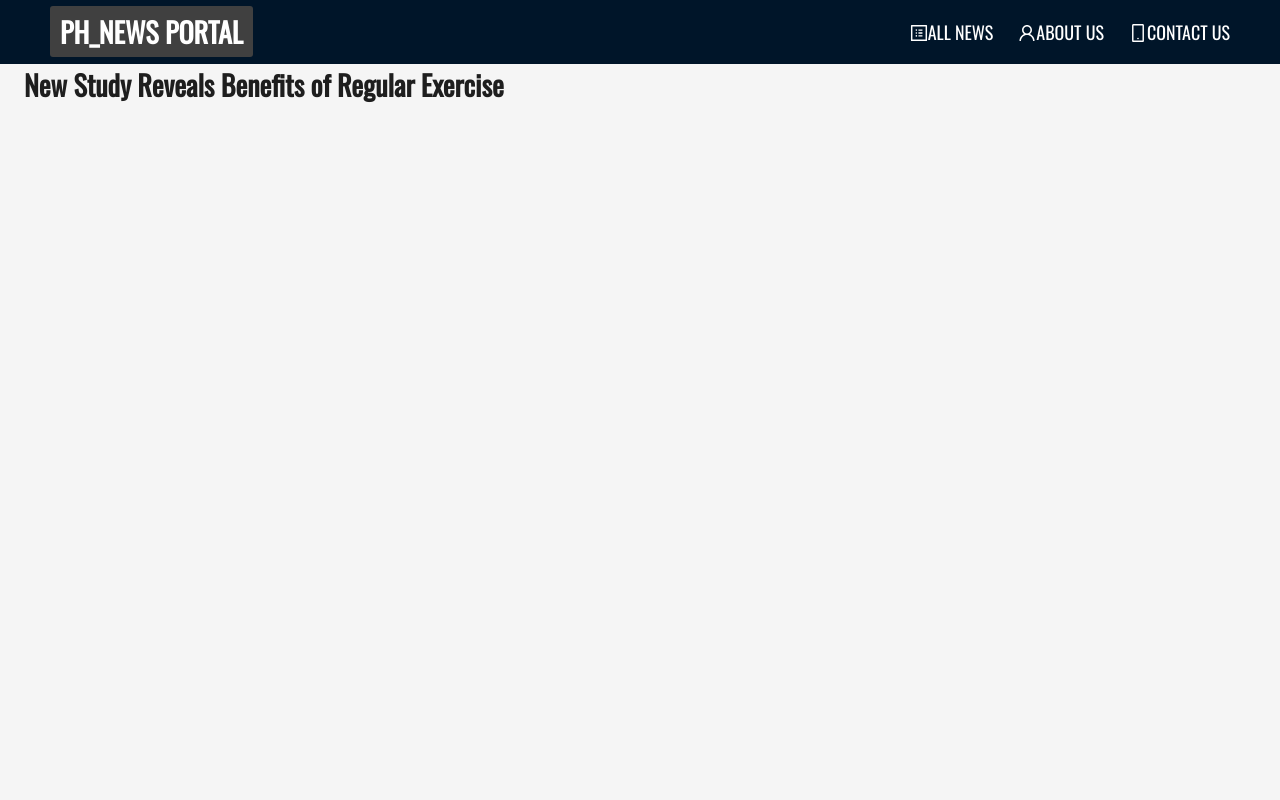
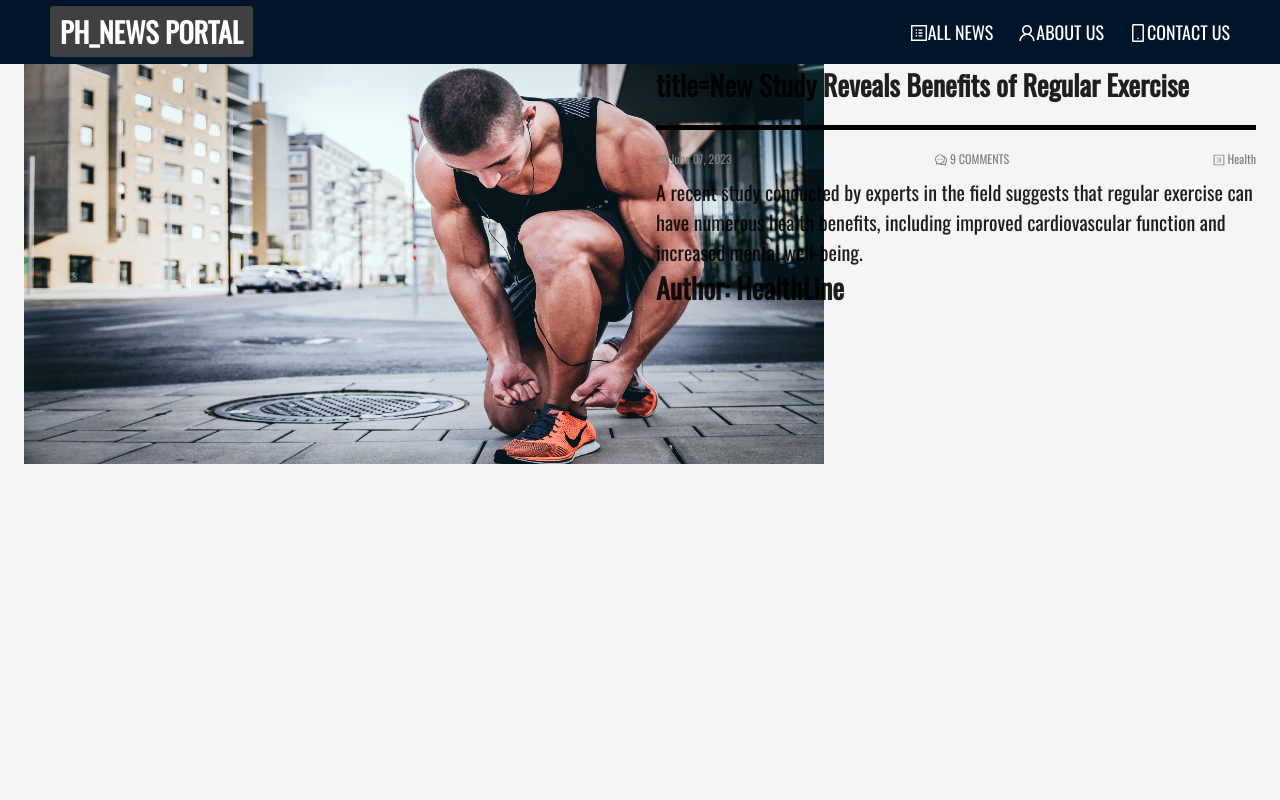
Before and after one commit to tanvirrifat1/PH-new-portal, a Next.js app: page /news/1 in a window 1280 px wide. Shown: the top 800 px of the page. Built offline with nearby package versions, Linux system fonts and the light colour scheme; data requests are answered from the project's data file.

Commit message:
created dynamic page

```diff
--- a/src/pages/news/[newsId].js
+++ b/src/pages/news/[newsId].js
@@ -1,10 +1,78 @@
 import RootLayout from "@/components/Layouts/RootLayout";
+import { Col, Row } from "antd";
+import Image from "next/image";
 import React from "react";
+import {
+  CalendarOutlined,
+  CommentOutlined,
+  ProfileOutlined,
+} from "@ant-design/icons";
 
 const NewsDetailPage = ({ news }) => {
+  if (!news) {
+    return <p>Loading...</p>;
+  }
+
   return (
     <div>
-      <h1>{news.title}</h1>
+      <Row
+        gutter={{
+          xs: 8,
+          sm: 16,
+          md: 24,
+          lg: 32,
+        }}
+      >
+        <Col className="gutter-row" span={12}>
+          <div>
+            <Image
+              src={news?.image_url}
+              width={800}
+              height={400}
+              responsive
+              alt="news image"
+            />
+          </div>
+        </Col>
+        <Col className="gutter-row" span={12}>
+          <div>
+            <h1>title={news?.title}</h1>
+            <div
+              className="line"
+              style={{
+                height: "5px",
+                margin: "20px 0",
+                background: "#000",
+                width: "100%",
+              }}
+            ></div>
+
+            <p
+              style={{
+                display: "flex",
+                justifyContent: "space-between",
+                width: "100%",
+                color: "gray",
+                margin: "10px 0px",
+                fontSize: "12px",
+              }}
+            >
+              <span>
+                <CalendarOutlined /> {news?.release_date}
+              </span>
+              <span>
+                <CommentOutlined /> {news?.comment_count} COMMENTS
+              </span>
+              <span>
+                <ProfileOutlined /> {news?.category}
+              </span>
+            </p>
+
+            <p style={{ fontSize: "20px" }}>{news?.description}</p>
+          </div>
+          <h1>Author: {news?.author}</h1>
+        </Col>
+      </Row>
     </div>
   );
 };
@@ -23,7 +91,7 @@ export const getStaticPaths = async () => {
     params: { newsId: news.id.toString() },
   }));
 
-  return { paths, fallback: false };
+  return { paths, fallback: true };
 };
 
 export const getStaticProps = async (context) => {
```
